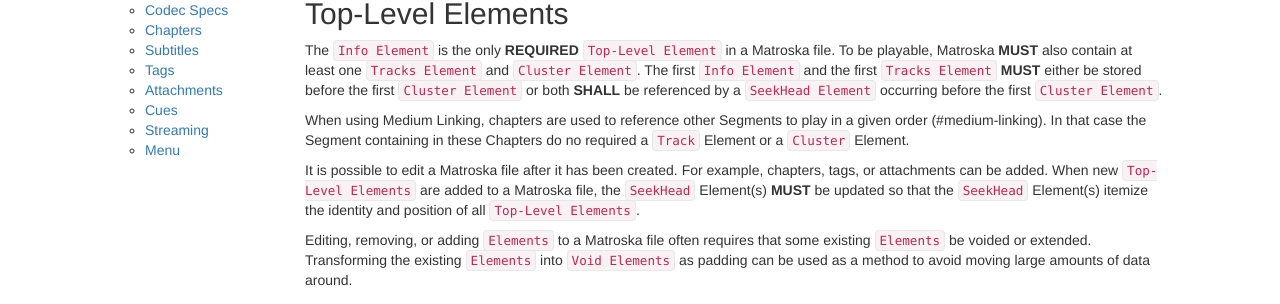
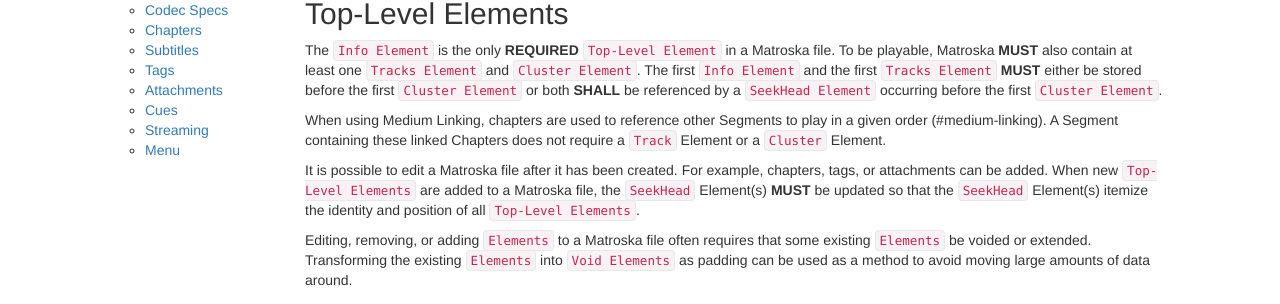
Before and after one commit to ietf-wg-cellar/matroska-specification, a Jekyll site: the page built from ordering.md, in a window 1280 px wide. Shown: the part 265-569 px from the top of the page. Built offline with Jekyll 4.4.1, drawn with Linux system fonts in a browser that asks for light colours; our own code applies the rules of GitHub Pages for plain Markdown files.

Commit message:
rephrase broken english on medium linked segment

```diff
--- a/ordering.md
+++ b/ordering.md
@@ -14,7 +14,7 @@
 `Cluster Element` or both **SHALL** be referenced by a `SeekHead Element` occurring before the first `Cluster Element`.
 
 When using Medium Linking, chapters are used to reference other Segments to play in a given order (#medium-linking).
-In that case the Segment containing in these Chapters do no required a `Track` Element or a `Cluster` Element.
+A Segment containing these linked Chapters does not require a `Track` Element or a `Cluster` Element.
 
 It is possible to edit a Matroska file after it has been created. For example, chapters,
 tags, or attachments can be added. When new `Top-Level Elements` are added to a Matroska file,
```
